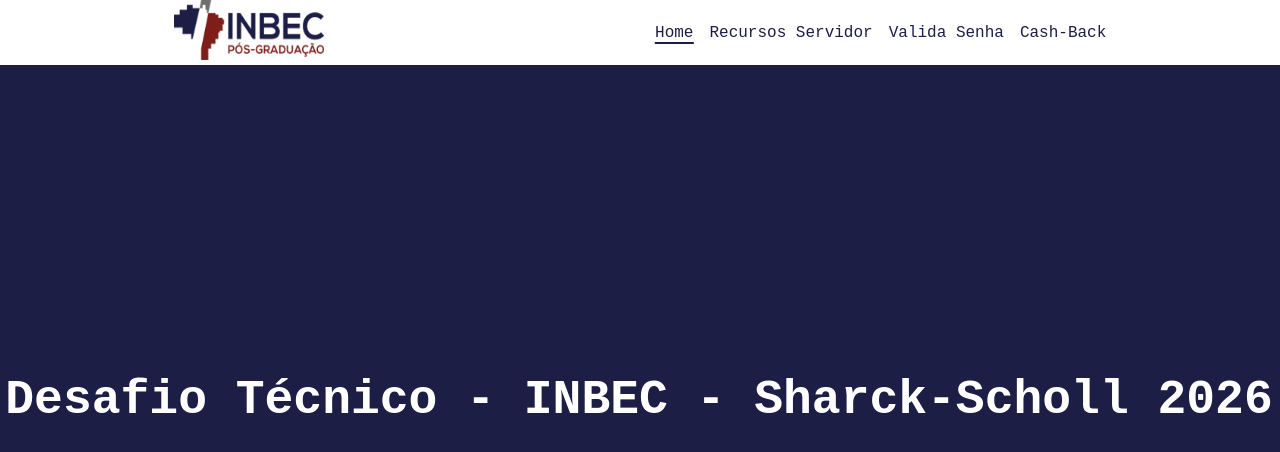
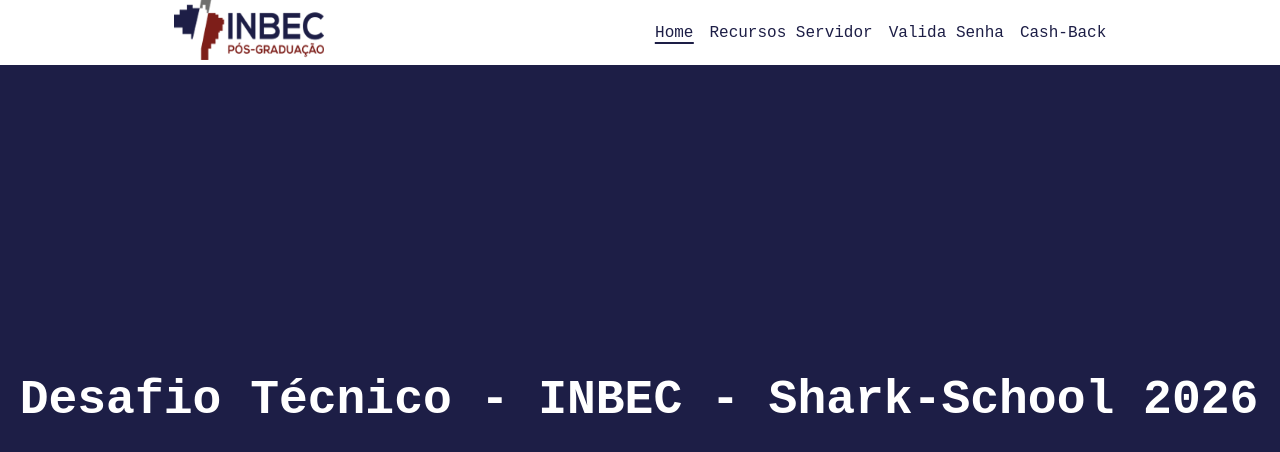
Before and after one commit to Ivaneudo/ExercicioTecnicoa-React-INBEC, a React (Vite) app: page / in a window 1280 px wide. Shown: the top 452 px of the page. Built offline with nearby package versions, Linux system fonts and the light colour scheme.

Commit message:
[dev] Correção de ortografia no Titulo

```diff
--- a/src/components/Title.jsx
+++ b/src/components/Title.jsx
@@ -3,7 +3,7 @@
 const Title = () => {
   return (
     <div className={style.title}>
-      <h1>Desafio Técnico - INBEC - Sharck-Scholl 2026</h1>
+      <h1>Desafio Técnico - INBEC - Shark-School 2026</h1>
     </div>
   )
 }
```
